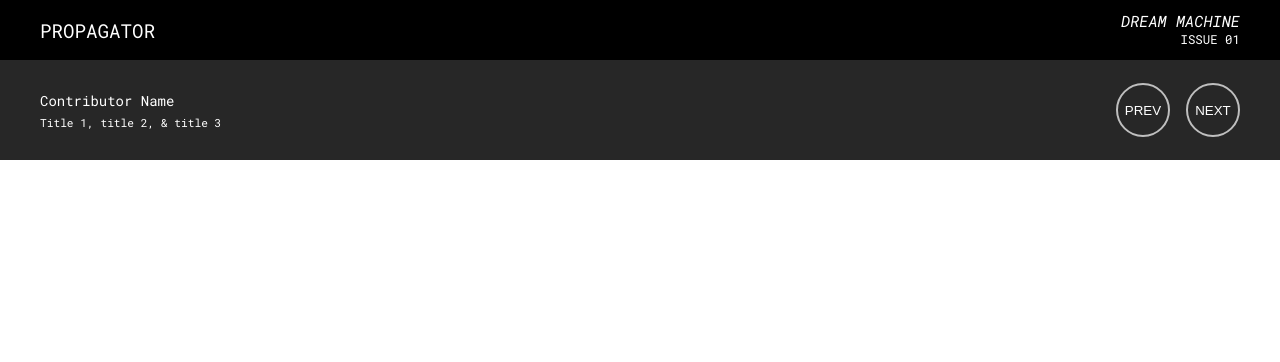
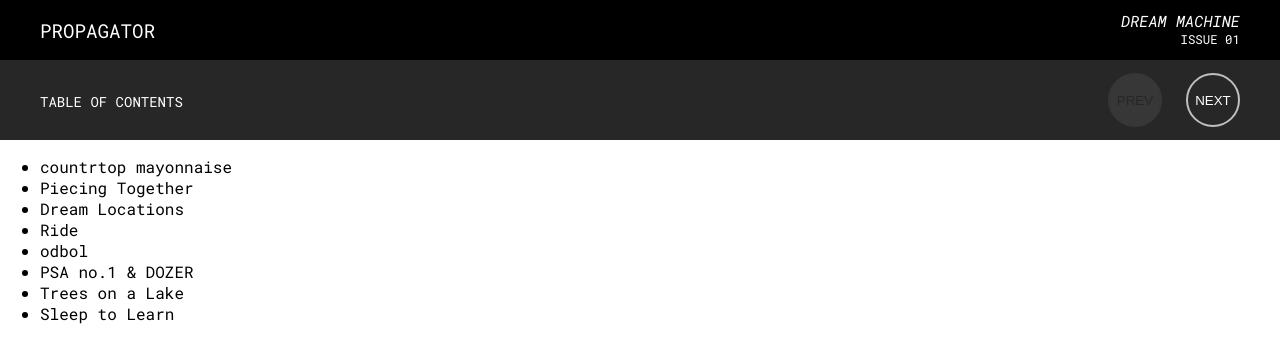
Before and after one commit to a-water/propagator, a React (Create React App) app: page /issue-01 in a window 1280 px wide. Shown: the top 362 px of the page. Built offline with nearby package versions, Linux system fonts and the light colour scheme.

Commit message:
pagination working

```diff
--- a/src/css/ZineNav.css
+++ b/src/css/ZineNav.css
@@ -1,7 +1,7 @@
 .zine-nav {
   width: 100%;
   background: #272727;
-  height: 100px;
+  height: 80px;
   display: flex;
   justify-content: center;
   color: white;
@@ -41,10 +41,17 @@
   color: #272727;
 }
 
+.zine-controls-btn:disabled {
+  cursor: auto;
+  background: #373737;
+  color: #272727;
+  border: 2px solid #373737;
+}
+
 #prev-btn {
-  margin-right: 8px;
+  margin-right: 12px;
 }
 
 #next-btn {
-  margin-left: 8px;
+  margin-left: 12px;
 }
--- a/src/css/index.css
+++ b/src/css/index.css
@@ -9,6 +9,10 @@
   box-sizing: border-box;
 }
 
+*:focus {
+  outline: none !important;
+}
+
 a, a:visited, a:active {
   text-decoration: none;
 }
--- a/src/js/App.js
+++ b/src/js/App.js
@@ -2,6 +2,9 @@ import React, { Component } from 'react';
 import { Route, Switch } from 'react-router-dom';
 import Landing from './Landing';
 import Zine from './Zine';
+
+// bleh this will need to change later to a db
+import issueData from './data/issue-01';
 
 class App extends Component {
 
@@ -13,9 +16,9 @@ class App extends Component {
           <Route exact path='/' component={ Landing }/>
           {
             /*
-              Potentially create an array of Routes from some data
-              like a list of zine metadata - for each issue, create
-              a new Route and pass the props needed
+              Later on we would potentially create an array of Routes
+              from some data like a list of zine metadata - for each
+              issue, create a new Route and pass the props needed
 
               <Route
                 path='/issues/:issueID'
@@ -23,9 +26,10 @@ class App extends Component {
               />
             */
           }
+
           <Route
             path='/issue-01'
-            render={ () => <Zine /> }
+            render={ () => <Zine zineData={ issueData }/> }
           />
         </Switch>
 
--- a/src/js/Zine.js
+++ b/src/js/Zine.js
@@ -8,13 +8,85 @@ import ZineNav from './ZineNav';
 // The zine knows its current page.
 // ------------------------------------------------------
 class Zine extends Component {
+
+  // ------------------------------------------------------
+  constructor(props) {
+    super(props);
+
+    this.numPages = this.props.zineData["submissions"].length;
+    this.TOC = this.generateTOC();
+
+    this.state = {
+      currentSubmission: -1,
+      currentPage: 0,
+    }
+  }
+
+  // ------------------------------------------------------
+  incrementPage() {
+    // can't increment after submissions are done
+    if (this.state.currentPage < this.numPages) {
+      this.setState({
+        currentSubmission: this.state.currentSubmission + 1,
+        currentPage : this.state.currentPage + 1
+      });
+    }
+  }
+
+  // ------------------------------------------------------
+  decrementPage() {
+    // can't decrement from TOC
+    if (this.state.currentPage >= 1) {
+      this.setState({
+        currentSubmission: this.state.currentSubmission - 1,
+        currentPage: this.state.currentPage - 1
+      });
+    }
+  }
+
+  // ------------------------------------------------------
+  generateTOC() {
+    return (
+      <div className="zine-toc">
+        <ul>
+          {
+            this.props.zineData["submissions"].map((sub, index) => {
+              return (
+                <li key={ 'page-' + (index + 1) }>
+                  { sub.submissionTitle }
+                </li>
+              )
+            })
+          }
+        </ul>
+      </div>
+    )
+  }
+
+  // ------------------------------------------------------
   render() {
     return (
       <div className="zine">
         <NavBar />
-        <ZineNav />
+        <ZineNav
+          author={
+            this.state.currentPage === 0 ? "TABLE OF CONTENTS" :
+            this.props.zineData["submissions"][this.state.currentSubmission].author
+          }
+          creds={
+            this.state.currentPage === 0 ? "" :
+            this.props.zineData["submissions"][this.state.currentSubmission].creds
+          }
+          currentPage={ this.state.currentPage }
+          numPages={ this.numPages }
+          showPrevBtn={ this.state.currentPage > 0 }
+          handleIncrementPage={ this.incrementPage.bind(this) }
+          handleDecrementPage={ this.decrementPage.bind(this) }
+        />
         <div className="zine-content">
-          { /* Map through zine data and create a zine page for each */ }
+          {
+            this.state.currentPage === 0 ? this.TOC : null
+          }
         </div>
       </div>
     );
--- a/src/js/ZineNav.js
+++ b/src/js/ZineNav.js
@@ -4,20 +4,37 @@ import React, { Component } from 'react';
 // A navigation component for a zine, includes controls
 // to paginate through submissions. This component recieves
 // data through props from Zine.js, such as the current
-// page submission author's name and other metadata.
+// page, submission author's name and other metadata.
 // ------------------------------------------------------
 class ZineNav extends Component {
+
   render() {
     return (
       <div className="zine-nav">
         <div className="zine-nav-inner">
           <div className="contributor-meta">
-            <span className="contributor-name">Contributor Name</span><br/>
-            <span className="contributor-creds">Title 1, title 2, & title 3</span>
+            <span className="contributor-name">
+              { this.props.author }
+            </span><br/>
+            <span className="contributor-creds">
+              { this.props.creds }
+            </span>
           </div>
           <div className="zine-controls">
-            <button className="zine-controls-btn" id="prev-btn">PREV</button>
-            <button className="zine-controls-btn" id="next-btn">NEXT</button>
+            <button
+              disabled={ this.props.currentPage === 0 }
+              id="prev-btn"
+              className="zine-controls-btn"
+              onClick={ this.props.handleDecrementPage }
+            >PREV</button>
+
+            <button
+              disabled={ this.props.currentPage === this.props.numPages }
+              id="next-btn"
+              className="zine-controls-btn"
+              onClick={ this.props.handleIncrementPage }
+            >NEXT</button>
+
           </div>
         </div>
       </div>
--- /dev/null
+++ b/src/js/data/issue-01.js
@@ -0,0 +1,83 @@
+module.exports = {
+  "issueNum" : "01",
+  "zineTitle" : "Dream Machine",
+  "dateLabel" : "December 2018",
+  "editorLetter" : "Some content here",
+  "submissions" : [
+    /*
+      1.	“countrtop mayonnaise,” by Ann Chen
+      2.	“Piecing Together,” by Lynn Hu
+      3.	“Dream Locations,” by James Proctor
+      4.	“Ride,” by Alex Chan
+      5.	“odbol” by odbol
+      6.	“PSA no. 1” & “DOZER” by Michaela Costello
+      7.	“Trees on a Lake” by Yousif Al-Yousifi
+      8.	“Sleep to Learn” by I <3 Computers
+      9.	“TBD” BY ASHWATH ANAND
+      10.	“TBD” BY ARABELLA BAUTISTA
+    */
+    {
+      "id": "",
+      "template": "fifty-split",
+      "author": "Ann Chen",
+      "creds": "Illustrator",
+      "submissionTitle": "countrtop mayonnaise",
+    },
+
+    {
+      "id": "",
+      "template": "",
+      "author": "Lynn Hu",
+      "creds": "designer & artist",
+      "submissionTitle": "Piecing Together",
+    },
+
+    {
+      "id": "",
+      "template": "",
+      "author": "James Proctor",
+      "creds": "data visualization engineer & new media artist",
+      "submissionTitle": "Dream Locations",
+    },
+
+    {
+      "id": "",
+      "template": "",
+      "author": "Alex Chan",
+      "creds": "architect, writer, & artist",
+      "submissionTitle": "Ride",
+    },
+
+    {
+      "id": "",
+      "template": "",
+      "author": "odbol",
+      "creds": "new media artist & cybertechnician",
+      "submissionTitle": "odbol",
+    },
+
+    {
+      "id": "",
+      "template": "",
+      "author": "Michaela Costello",
+      "creds": "illustrator",
+      "submissionTitle": "PSA no.1 & DOZER",
+    },
+
+    {
+      "id": "",
+      "template": "",
+      "author": "Yousif Al-Yousifi",
+      "creds": "new media artist & programmer",
+      "submissionTitle": "Trees on a Lake",
+    },
+
+    {
+      "id": "",
+      "template": "",
+      "author": "I❤️Computers",
+      "creds": "code diva",
+      "submissionTitle": "Sleep to Learn",
+    }
+  ]
+};
```
